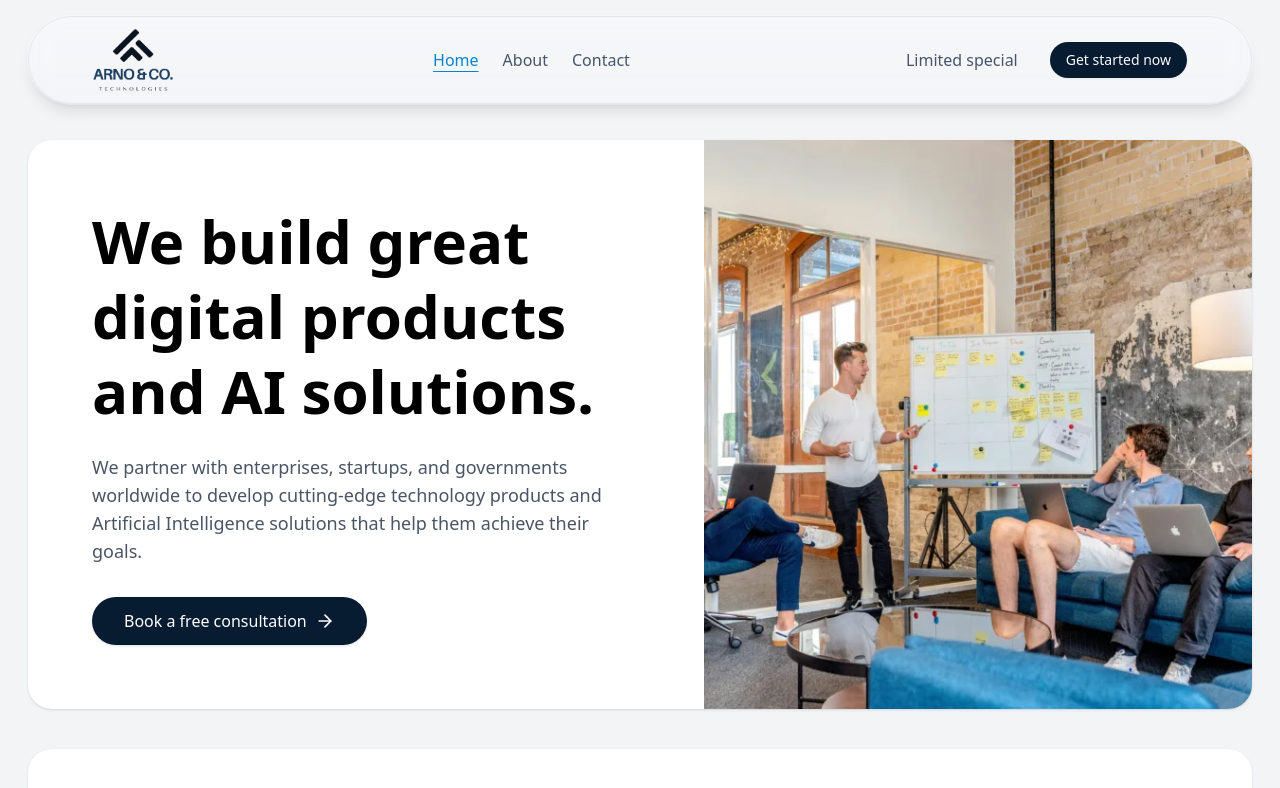
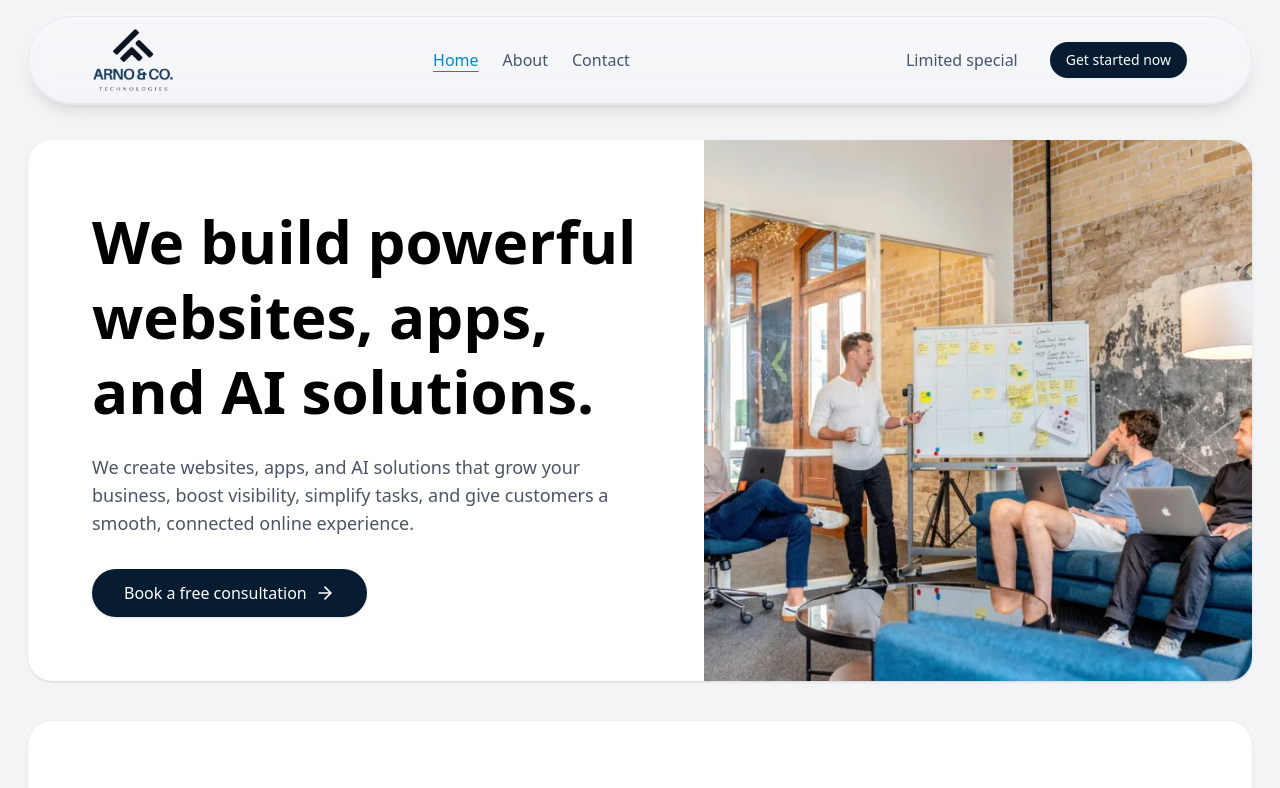
Before and after one commit to DelwoA/ArnoandCo-Frontend, a React (Vite) app: page / in a window 1280 px wide. Shown: the top 788 px of the page. Built offline with nearby package versions, Linux system fonts and the light colour scheme.

Commit message:
Update Hero component text for clarity and impact; comment out PricingCards in HomePage for future use.

```diff
--- a/src/components/Home/Hero.jsx
+++ b/src/components/Home/Hero.jsx
@@ -8,12 +8,12 @@ const Hero = () => {
       <main className="bg-white rounded-3xl overflow-hidden mt-10 sm:mt-11 md:mt-12 lg:mt-13 mb-7 sm:mb-8 md:mb-9 lg:mb-10 shadow-sm flex flex-col lg:flex-row">
         <div className="p-8 md:p-12 lg:p-16 flex-1">
           <h1 className="text-4xl md:text-5xl lg:text-6xl font-bold text-black mb-6 leading-tight">
-            We build great digital products and AI solutions.
+            We build powerful websites, apps, and AI solutions.
           </h1>
           <p className="text-base md:text-lg text-gray-600 mb-8 max-w-2xl">
-            We partner with enterprises, startups, and governments worldwide to
-            develop cutting-edge technology products and Artificial Intelligence
-            solutions that help them achieve their goals.
+            We create websites, apps, and AI solutions that grow your business,
+            boost visibility, simplify tasks, and give customers a smooth,
+            connected online experience.
           </p>
           <Link
             to="/contact"
--- a/src/pages/home.page.jsx
+++ b/src/pages/home.page.jsx
@@ -25,7 +25,7 @@ const HomePage = () => {
       <TryYourNumbersCalculator />
       <RealResultsCaseStudy />
       <WorkTimeline />
-      <PricingCards />
+      {/* <PricingCards /> */}
       {/* <TestimonialsCarousel /> */}
       <FinalCTA />
     </>
```
